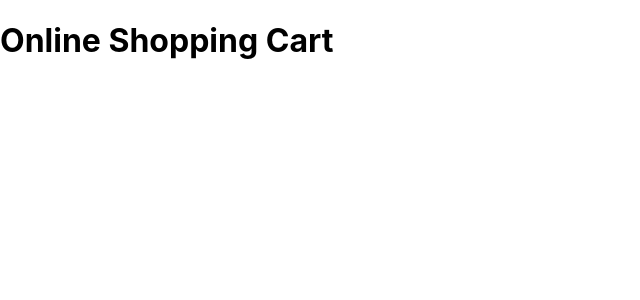
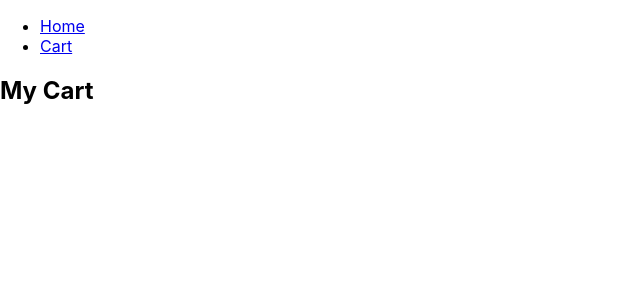
Before and after one commit to bensooraj/reactU-online-shopping-store, a React (Create React App) app: page /cart in a window 1280 px wide. Shown: the top 300 px of the page, without its empty margins (0-640 px from the left). Built offline with nearby package versions, Linux system fonts and the light colour scheme.

Commit message:
3. Router basic setup done

```diff
--- a/src/App.js
+++ b/src/App.js
@@ -1,11 +1,21 @@
 import React, { Component } from 'react'
+import { NavLink } from 'react-router-dom'
+
 import Router from './routers/Router'
+
+const Navigation = (props) => (
+  <nav>
+    <ul>
+      <li> <NavLink to='/'>Home</NavLink> </li>
+      <li> <NavLink to='/cart'>Cart</NavLink> </li>
+    </ul>
+  </nav>
+)
 class App extends Component {
   render() {
     return (
       <div>
-        <h1>Online Shopping Cart</h1>
-
+        <Navigation />
         <Router />
       </div>
     )
--- /dev/null
+++ b/src/pages/cartpage.js
@@ -0,0 +1,9 @@
+import React from 'react'
+
+export default function CartPage(props) {
+    return (
+        <div>
+            <h2>My Cart</h2>
+        </div>
+    )
+}
--- a/src/routers/Router.js
+++ b/src/routers/Router.js
@@ -1,10 +1,13 @@
 import React from 'react'
 import { Route, Switch } from "react-router-dom";
+
 import HomePage from '../pages/homepage'
+import CartPage from '../pages/cartpage'
 
 const Router = () => (
     <Switch>
         <Route exact path='/' component={HomePage}/>
+        <Route exact path='/cart' component={CartPage}/>
     </Switch>
 )
 
```
